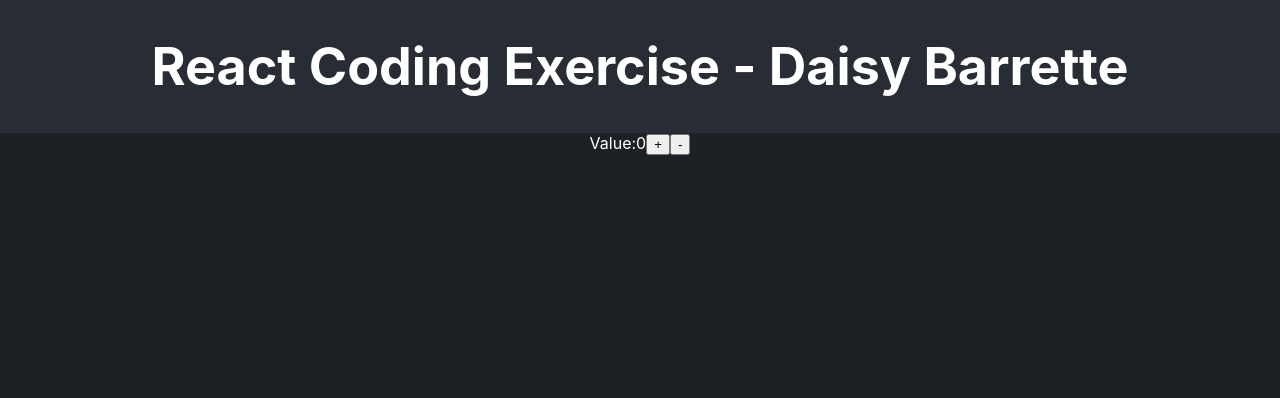
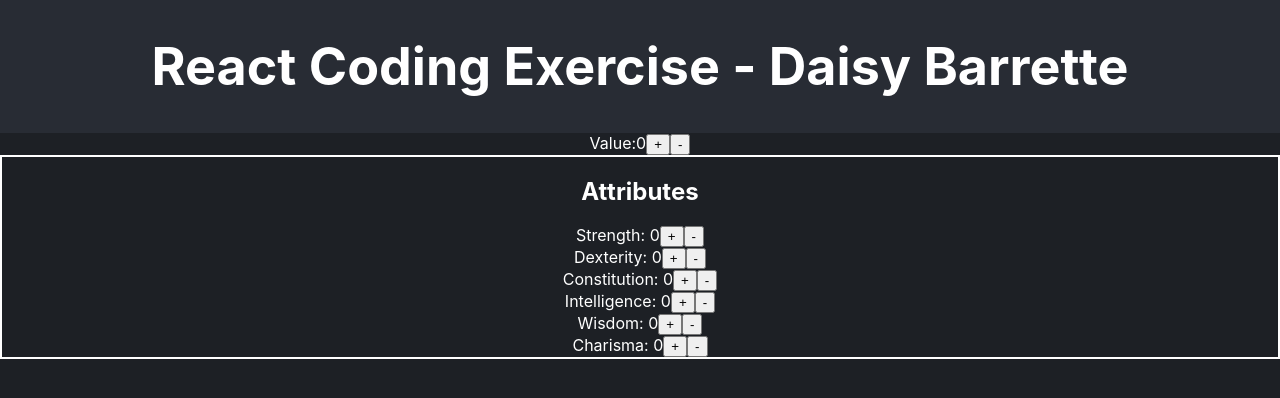
Before and after one commit to daisybarrette/recruiting-webapp-character, a React (Create React App) app: page / in a window 1280 px wide. Shown: the top 398 px of the page. Built offline with nearby package versions, Linux system fonts and the light colour scheme.

Commit message:
WIP - Track attributes in state, partial increment controls

```diff
--- a/src/App.css
+++ b/src/App.css
@@ -32,6 +32,10 @@
     color: white;
 }
 
+.App-column {
+    border: 2px solid white;
+}
+
 .App-link {
     color: #61dafb;
 }
--- a/src/App.js
+++ b/src/App.js
@@ -4,6 +4,25 @@ import { ATTRIBUTE_LIST, CLASS_LIST, SKILL_LIST } from './consts.js';
 
 function App() {
     const [num, setNum] = useState(0);
+    const [attributeValues, setAttributeValues] = useState(ATTRIBUTE_LIST.map((attribute) => ({ [attribute]: 0 })));
+
+    function handleIncrementAttribute(attribute) {
+        console.log('incrementing attribute: ', attribute);
+        const updatedAttributeValues = [...attributeValues];
+
+        const attributeIndex = updatedAttributeValues.findIndex((element) => Object.keys(element).includes(attribute));
+
+        const attributeToUpdate = updatedAttributeValues[attributeIndex];
+
+        console.log('attributeToUpdate', attributeToUpdate);
+
+        updatedAttributeValues[attribute] = updatedAttributeValues[attribute] + 1;
+
+        setAttributeValues(updatedAttributeValues);
+    }
+
+    console.log('attributeValues', attributeValues);
+
     return (
         <div className='App'>
             <header className='App-header'>
@@ -16,6 +35,16 @@ function App() {
                     <button>+</button>
                     <button>-</button>
                 </div>
+                <div className='App-column'>
+                    <h2>Attributes</h2>
+                    {ATTRIBUTE_LIST.map((attribute) => (
+                        <div key={attribute}>
+                            {attribute}: {num}
+                            <button onClick={() => handleIncrementAttribute(attribute)}>+</button>
+                            <button>-</button>
+                        </div>
+                    ))}
+                </div>
             </section>
         </div>
     );
```
